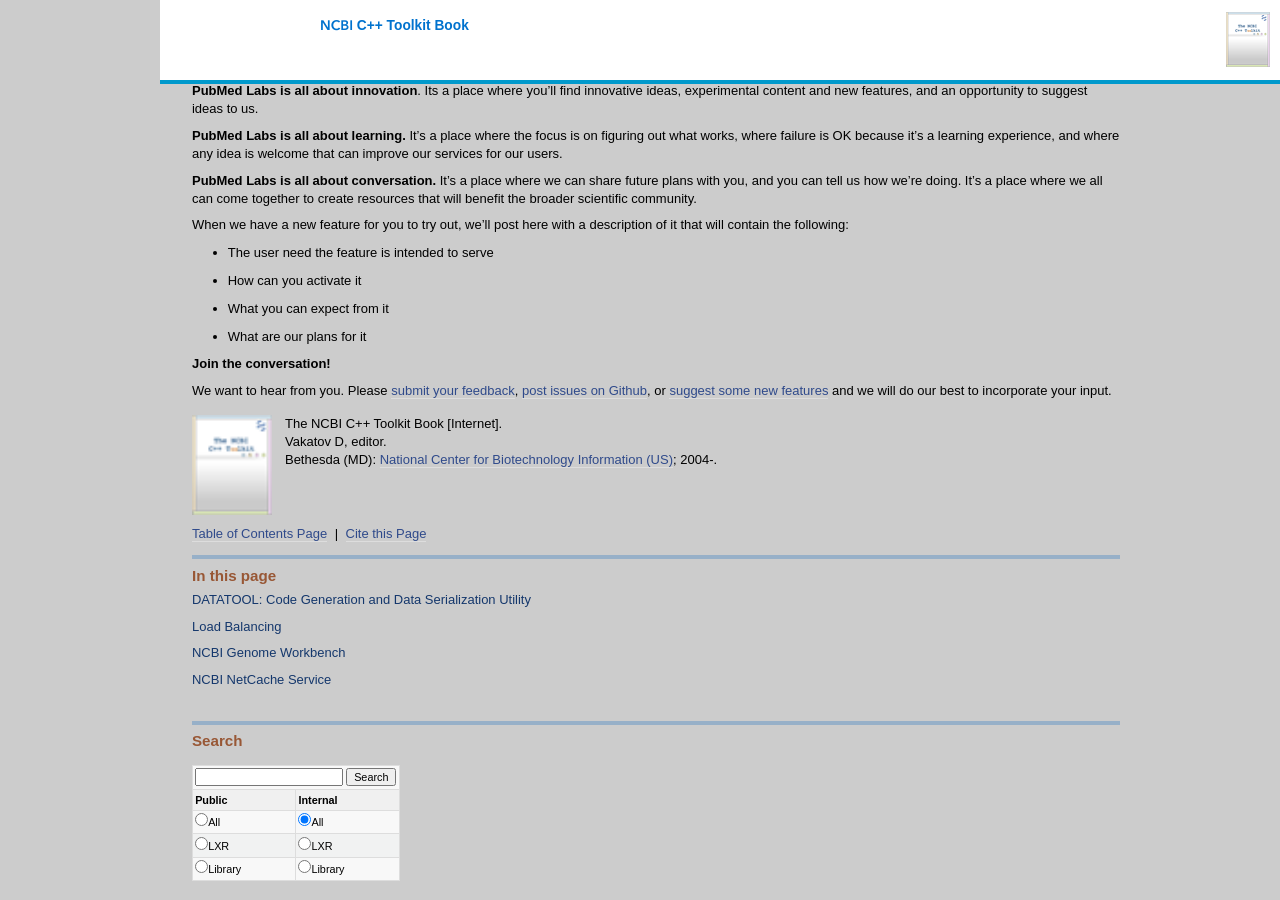
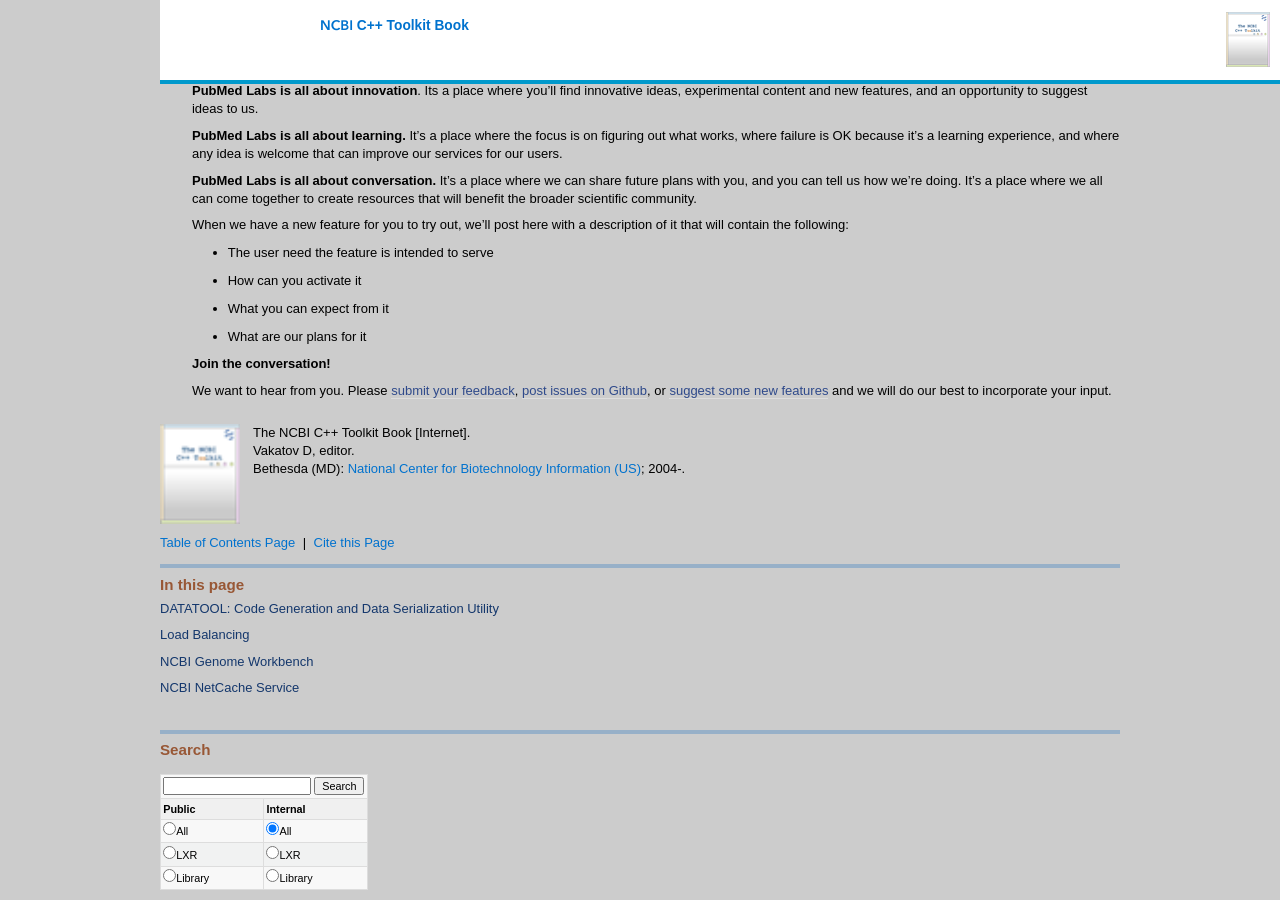
Before and after one commit to vadim-miller2/book-test1, a Jekyll site: the page built from index.md, in a window 1280 px wide and 900 px high. Built offline with Jekyll 4.4.1, drawn with Linux system fonts in a browser that asks for light colours.

Commit message:
Separated content and sidebar into 2 div

```diff
--- a/_layouts/default.html
+++ b/_layouts/default.html
@@ -39,13 +39,13 @@
                                         {{ content }}
 
 
-                                    <div id="tkb_internal" class="sidebar">{% include nav.html %}</div>
+
                                 </div>
 
                         </div><!--/.content-->
                     </div><!--/.container-->
 
-
+                    <div id="tkb_internal" class="sidebar">{% include nav.html %}</div>
 
                     <footer class="footer cf" role="contentinfo">
                         <div class="wrap">
```
